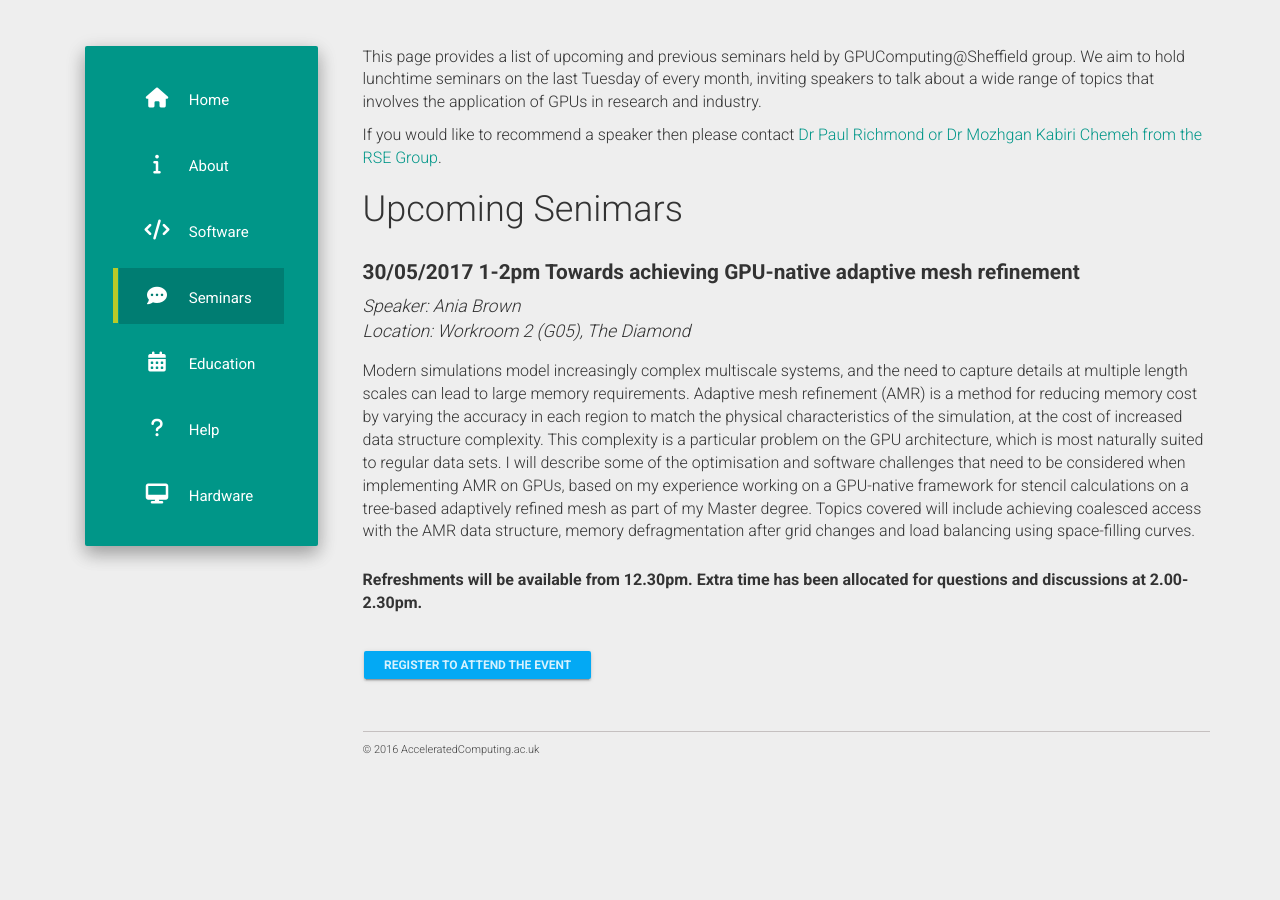
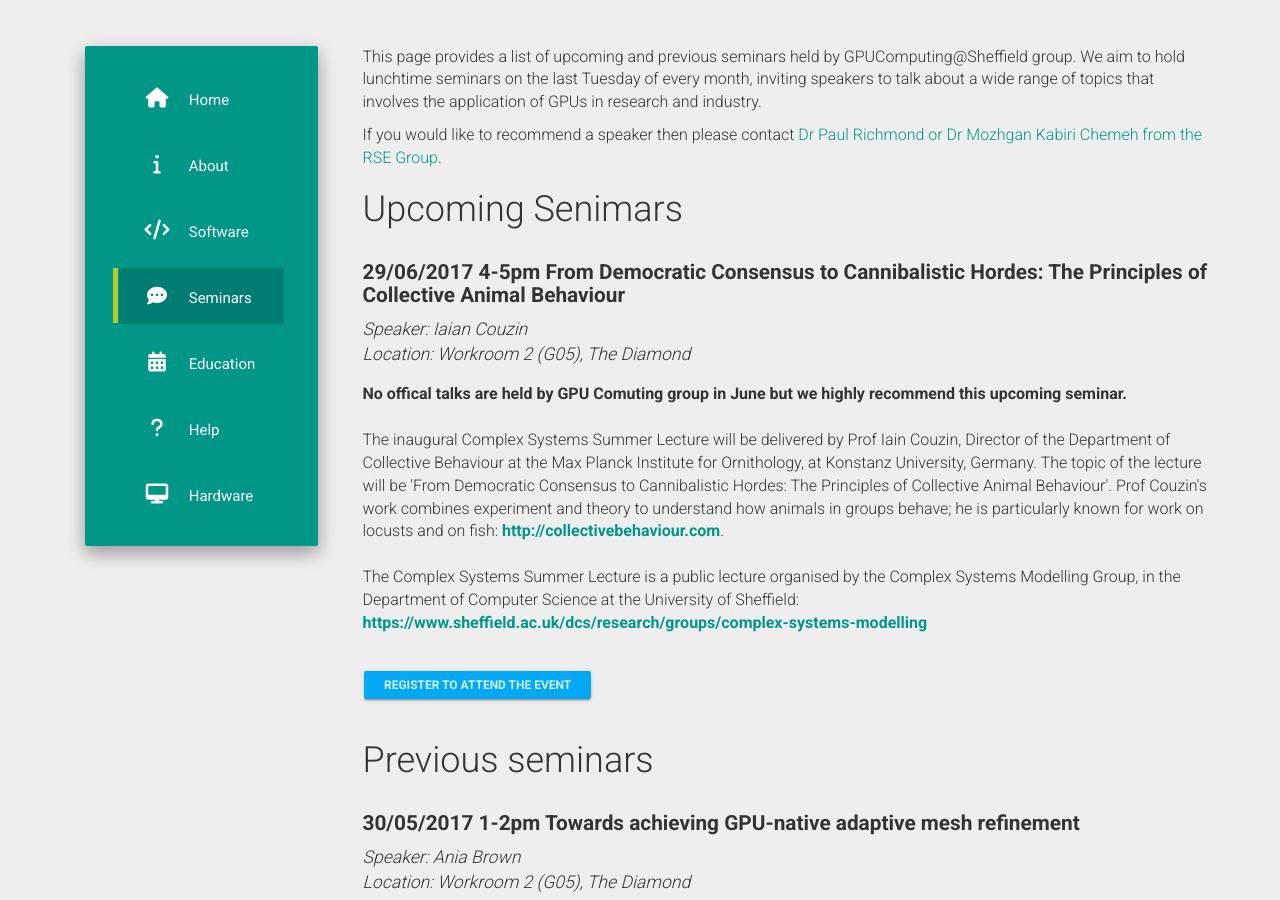
Before and after one commit to RSE-Sheffield/GPUComputing.github.io, a Jekyll site: the page built from seminars.md, in a window 1280 px wide and 900 px high, scrolled down 332 px. Built offline with Jekyll 4.4.1, drawn with Linux system fonts in a browser that asks for light colours; nearby versions of some CDN libraries; before the commit the page ends 1117 px from its top, so only the background shows below that.

Commit message:
Added June's simulation seminar. Changed detail about multi-gpu benchmarking on caffe using time command (can't do it).

```diff
--- a/_data/previous_seminars.json
+++ b/_data/previous_seminars.json
@@ -1,3 +1,12 @@
 [
-
+  {
+    "date": "2017-05-30",
+    "time": "1-2pm",
+    "title": "Towards achieving GPU-native adaptive mesh refinement",
+    "speaker": "Ania Brown",
+    "location": "Workroom 2 (G05), The Diamond",
+    "description": "Modern simulations model increasingly complex multiscale systems, and the need to capture details at multiple length scales can lead to large memory requirements. Adaptive mesh refinement (AMR) is a method for reducing memory cost by varying the accuracy in each region to match the physical characteristics of the simulation, at the cost of increased data structure complexity. This complexity is a particular problem on the GPU architecture, which is most naturally suited to regular data sets. I will describe some of the optimisation and software challenges that need to be considered when implementing AMR on GPUs, based on my experience working on a GPU-native framework for stencil calculations on a tree-based adaptively refined mesh as part of my Master degree. Topics covered will include achieving coalesced access with the AMR data structure, memory defragmentation after grid changes and load balancing using space-filling curves.",
+    "notes": "Refreshments will be available from 12.30pm. Extra time has been allocated for questions and discussions at 2.00-2.30pm.",
+    "register_link": "https://www.eventbrite.co.uk/e/talk-towards-achieving-gpu-native-adaptive-mesh-refinement-tickets-33614872990"
+  }
 ]
--- a/_data/seminars.json
+++ b/_data/seminars.json
@@ -1,12 +1,11 @@
 [
   {
-    "date": "2017-05-30",
-    "time": "1-2pm",
-    "title": "Towards achieving GPU-native adaptive mesh refinement",
-    "speaker": "Ania Brown",
+    "date": "2017-06-29",
+    "time": "4-5pm",
+    "title": "From Democratic Consensus to Cannibalistic Hordes: The Principles of Collective Animal Behaviour",
+    "speaker": "Iaian Couzin",
     "location": "Workroom 2 (G05), The Diamond",
-    "description": "Modern simulations model increasingly complex multiscale systems, and the need to capture details at multiple length scales can lead to large memory requirements. Adaptive mesh refinement (AMR) is a method for reducing memory cost by varying the accuracy in each region to match the physical characteristics of the simulation, at the cost of increased data structure complexity. This complexity is a particular problem on the GPU architecture, which is most naturally suited to regular data sets. I will describe some of the optimisation and software challenges that need to be considered when implementing AMR on GPUs, based on my experience working on a GPU-native framework for stencil calculations on a tree-based adaptively refined mesh as part of my Master degree. Topics covered will include achieving coalesced access with the AMR data structure, memory defragmentation after grid changes and load balancing using space-filling curves.",
-    "notes": "Refreshments will be available from 12.30pm. Extra time has been allocated for questions and discussions at 2.00-2.30pm.",
-    "register_link": "https://www.eventbrite.co.uk/e/talk-towards-achieving-gpu-native-adaptive-mesh-refinement-tickets-33614872990"
+    "description": "<strong>No offical talks are held by GPU Comuting group in June but we highly recommend this upcoming seminar.</strong><br/><br/> The inaugural Complex Systems Summer Lecture will be delivered by Prof Iain Couzin, Director of the Department of Collective Behaviour at the Max Planck Institute for Ornithology, at Konstanz University, Germany. The topic of the lecture will be 'From Democratic Consensus to Cannibalistic Hordes: The Principles of Collective Animal Behaviour'. Prof Couzin's work combines experiment and theory to understand how animals in groups behave; he is particularly known for work on locusts and on fish: <a href='http://collectivebehaviour.com'>http://collectivebehaviour.com</a>.<br/><br/>The Complex Systems Summer Lecture is a public lecture organised by the Complex Systems Modelling Group, in the Department of Computer Science at the University of Sheffield: <a href='https://www.sheffield.ac.uk/dcs/research/groups/complex-systems-modelling'>https://www.sheffield.ac.uk/dcs/research/groups/complex-systems-modelling</a>",
+    "register_link": "https://www.eventbrite.co.uk/e/complex-systems-summer-lecture-tickets-33333921657"
   }
 ]
```
Also changed, not shown: education/intro_dl_sharc_dgx1/lab05.md (+2 -6 lines).
